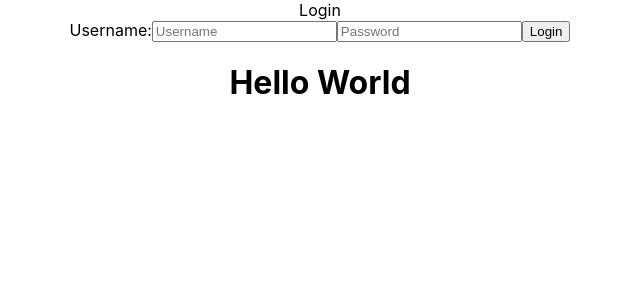
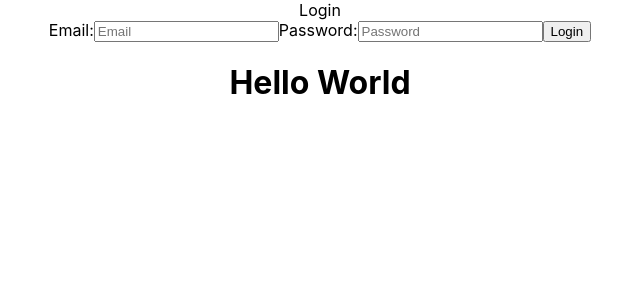
Before and after one commit to bw-anywhere-fitness-tt39/Frontend, a React (Create React App) app in the folder app/: page / in a window 1280 px wide. Shown: the top 300 px of the page, without its empty margins (320-960 px from the left). Built offline with nearby package versions, Linux system fonts and the light colour scheme.

Commit message:
Updated username to email to stay consistent. Commented out axios calls to fix later. Will be adding styling components soon.

```diff
--- a/app/package.json
+++ b/app/package.json
@@ -6,9 +6,11 @@
     "@testing-library/jest-dom": "^4.2.4",
     "@testing-library/react": "^9.5.0",
     "@testing-library/user-event": "^7.2.1",
+    "axios": "^0.20.0",
     "react": "^16.14.0",
     "react-dom": "^16.14.0",
-    "react-scripts": "3.4.3"
+    "react-scripts": "3.4.3",
+    "yup": "^0.29.3"
   },
   "scripts": {
     "start": "react-scripts start",
--- a/app/src/App.js
+++ b/app/src/App.js
@@ -1,5 +1,5 @@
 import React from 'react';
-import logo from './logo.svg';
+// import logo from './logo.svg';
 import './App.css';
 import Login from './components/Login'
 
--- a/app/src/components/FormSchema.js
+++ b/app/src/components/FormSchema.js
@@ -1,12 +1,12 @@
 import * as yup from "yup";
 
 export default yup.object().shape({
-    username: yup
+    email: yup
         .string()
         .required("Username is required.")
         .min(3, "Username must be at least 3 characters."),
     password: yup
         .string()
         .required("Password is required.")
-        .min(8,"Password must be at least 8 characters.")
+        .min(6,"Password must be at least 6 characters.")
 });
--- a/app/src/components/Login.js
+++ b/app/src/components/Login.js
@@ -1,24 +1,24 @@
-import React, { useState, useEffect } from 'react'
-import axios from 'axios'
-import * as yup from 'yup'
-import schema from './FormSchema'
+import React, { useState, useEffect } from 'react';
+import axios from 'axios';
+import * as yup from 'yup';
+import schema from './FormSchema';
 
 const Login = (props) => {
 
-    // Setting state with an object of username and password
+    // Setting state with an object of email and password
     const [ loginInfo, setLoginInfo ] = useState({
-        username: '',
+        email: '',
         password: ''
     });
 
     const [ disabled, setDisabled ] = useState(false);
     const [ currentUsers, setCurrentUsers ] = useState([]);
     const [ error, setError ] = useState({
-        username: '',
+        email: '',
         password: ''
     });
 
-    // Validates using correct parameters in schema to username/password to right errors
+    // Validates using correct parameters in schema to email/password to right errors
     const validate = (name, value) => {
         yup
             .reach(schema, name)
@@ -37,7 +37,7 @@ const Login = (props) => {
             })
     };
 
-    // Gives ability to change value of text inputs for username/password
+    // Gives ability to change value of text inputs for email/password
     const textChange = (name, value) => {
         validate(name, value)
         setLoginInfo({
@@ -46,8 +46,8 @@ const Login = (props) => {
         })
     };
 
-    // const postInfo = (person) => {
-    //     axios.post(`https://reqres.in/api/users`, person)
+    // const postInfo = (user) => {
+    //     axios.post(`https://reqres.in/api/users`, user)
     //     .then((res) => {
     //         console.log(res.data)
     //         setCurrentUsers([...currentUsers, res.data])
@@ -65,12 +65,12 @@ const Login = (props) => {
     const onSubmit = (event) => {
         event.preventDefault()
         const user = {
-            username: loginInfo.username,
+            email: loginInfo.email,
             password: loginInfo.password
         }
-        // postInfo(person)
+        // postInfo(user)
         setLoginInfo({
-            username: '',
+            email: '',
             password: ''
         })
     };
@@ -88,17 +88,17 @@ const Login = (props) => {
         <div>
             <header>Login</header>
             <form onSubmit={onSubmit}>
-                <label>Username:
+                <label>Email:
                     <input
-                        id='username'
+                        id='email'
                         type='text'
-                        value={loginInfo.username}
-                        name='username'
-                        placeholder='Username'
+                        value={loginInfo.email}
+                        name='email'
+                        placeholder='Email'
                         onChange={onChange}
                     />
                 </label>
-                <label>
+                <label>Password:
                     <input
                         id='password'
                         type='password'
@@ -113,7 +113,7 @@ const Login = (props) => {
                 <button disabeled={disabled}>Login</button>
             </form>
                 {/* errors for attempting to log in with false info */}
-                <p>{error.username}</p>
+                <p>{error.email}</p>
                 <p>{error.password}</p>
         </div>
     )
```
Also changed, not shown: 2 other files (tests, documents, lock files or other folders).
